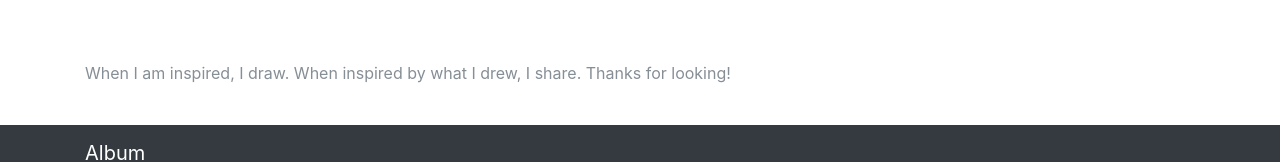
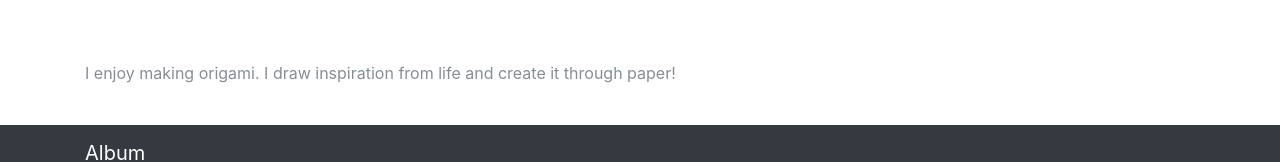
Before and after one commit to SuryaArtDisplay/SuryaArtDisplay.github.io, a plain HTML site: page index.html in a window 1280 px wide. Shown: the top 162 px of the page. Drawn offline with nearby package versions, Linux system fonts and the light colour scheme.

Commit message:
Update index.html

```diff
--- a/index.html
+++ b/index.html
@@ -23,7 +23,7 @@
         <div class="row">
           <div class="col-sm-8 py-4">
             <h4 class="text-white">About</h4>
-            <p class="text-muted">When I am inspired, I draw. When inspired by what I drew, I share. Thanks for looking!</p>
+            <p class="text-muted">I enjoy making origami. I draw inspiration from life and create it through paper!</p>
           </div>
         </div>
       </div>
```
